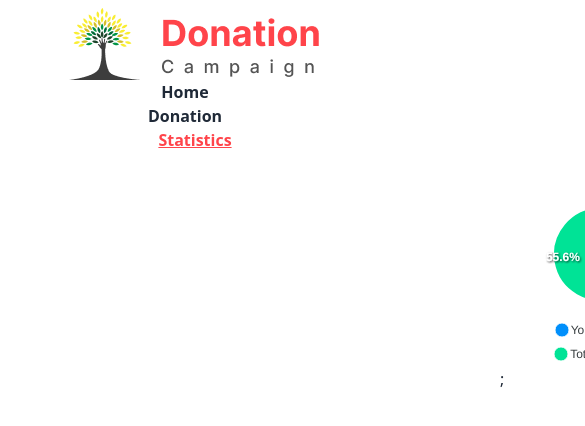
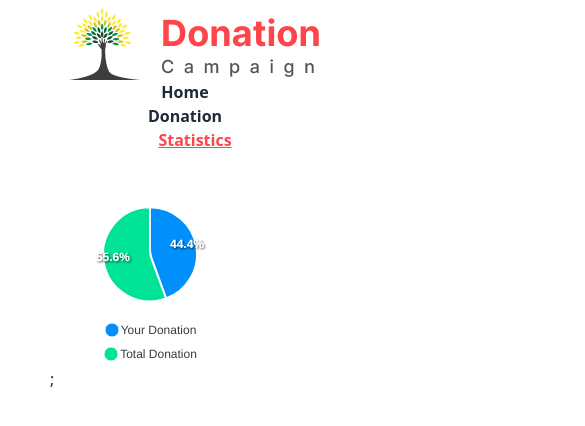
Before and after one commit to Ifteharr001/donation-campaign-website, a React (Vite) app: page /statistics in a window 390 px wide. Shown: the top 426 px of the page, 585 px wide, since content can reach past the window. Built offline with nearby package versions, Linux system fonts and the light colour scheme.

Commit message:
responsive for all device and write 3 features in this project

```diff
--- a/src/Pages/Donation/Donation.jsx
+++ b/src/Pages/Donation/Donation.jsx
@@ -25,7 +25,7 @@ const Donation = () => {
         </div>
       ) : (
         <div>
-          <div className="grid grid-cols-2 gap-8 pt-[150px]">
+          <div className="grid grid-cols-1 md:grid-cols-2 gap-8 pt-[150px]">
             {isShow
               ? donate.map((donates) => (
                   <div key={donates.id}>
@@ -42,7 +42,7 @@ const Donation = () => {
                       </figure>
                       <div className="card-body">
                         <span
-                          className="px-2 py-2 font-bold rounded-md w-[50%] text-center"
+                          className="px-2 py-2 font-bold rounded-md md:w-[50%] w-[100%] text-center"
                           style={{
                             backgroundColor: donates.category_card_bg,
                             color: donates.text_button_bg,
--- a/src/Pages/Statistics/Statistics.jsx
+++ b/src/Pages/Statistics/Statistics.jsx
@@ -30,7 +30,7 @@ const Statistics = () => {
 
 
   return (
-    <div className="pt-[200px] pl-[500px]">
+    <div className="pt-[200px] pl-[50px] md:pl-[500px]">
       <ReactApexChart
         options={state.options}
         series={state.series}
```
Also changed, not shown: src/Readme.md (deleted), 1 other file (tests, documents, lock files or other folders).
